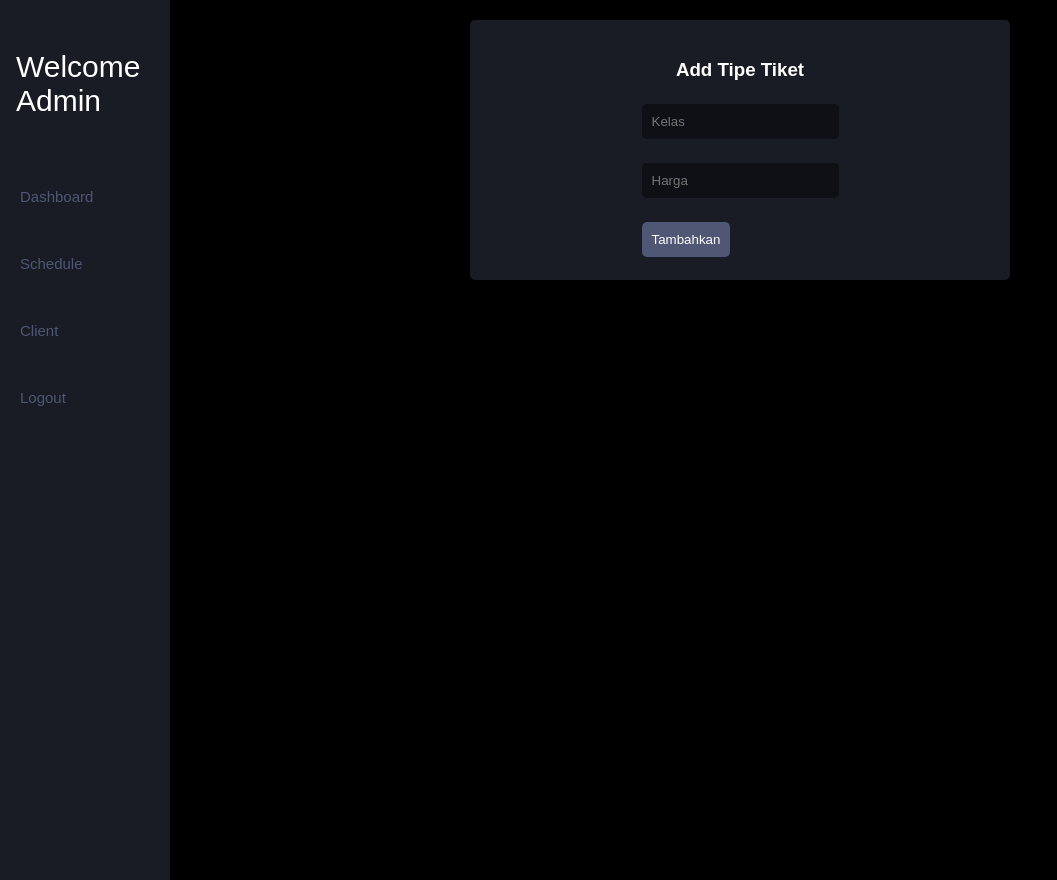
After one commit to PappaIkan/tiket_online, a PHP site: page /admin_add_type.php in a window 1280 px wide. The commit adds this page. Shown: the whole page, without its empty margins (0-1057 px from the left). Run offline with PHP 8.4, Linux system fonts and the light colour scheme.

Commit message:
add on admin

```diff
--- /dev/null
+++ b/admin_add_type.php
@@ -0,0 +1,140 @@
+<!DOCTYPE html>
+<html lang="en">
+<head>
+    <meta charset="UTF-8">
+    <meta name="viewport" content="width=device-width, initial-scale=1.0">
+    <title>Tiket Online</title>
+    <style>
+        body{
+            margin: 0;
+            padding: 0;
+            font-family:Arial, Helvetica, sans-serif;
+            background-color: black;
+
+        }
+        .sidenav{
+            height: 100%;
+            width: 170px;
+            position: fixed; /* Fixed Sidebar (stay in place on scroll) */
+            z-index: 1; /* Stay on top */
+            top: 0; /* Stay at the top */
+            left: 0;
+            background-color: #191C24;
+            overflow-x: hidden; /* Disable horizontal scroll */
+            padding-top: 20px;
+        }
+        .sidenav a{
+            margin: 30px 30px 30px 10px;
+            padding: 10px;
+            text-decoration: none;
+            border-radius: 5px;
+            font-size: 15px;
+            color:#4F5775;
+            display: block;
+            transition: 0.5s;
+        }
+        .title{
+            padding: 30px 8px 30px 16px;
+            font-size: 30px;
+            display: block;
+            color: white;
+
+
+        }
+        .sidenav a:hover{
+            color: white;
+            background-color: #0F1015;
+
+        }
+        .sidenav a.active{
+            border-radius: 5px;
+            color: white;
+            background-color: #0F1015;
+        }
+        @media screen and (max-height:450px) {
+            .sidenav {padding-top: 450px;}
+            .sidenav a {font-size: 18px;}
+        }
+
+        .main {
+            margin-left: 200px;
+            padding: 20px;
+        }
+
+        .container {
+            max-width: 500px;
+            margin: auto;
+            padding: 20px;
+            background-color: #191C24;
+            border-radius: 5px;
+        }
+        form {
+            display: flex;
+            justify-content: center;
+        }
+        input[type="text"] {
+            padding: 10px;
+            margin-bottom: 20px;
+            border: none;
+            border-radius: 5px;
+            background-color: #0F1015;
+            color: white;
+        }
+        input[type="submit"] {
+            padding: 10px;
+            border: none;
+            border-radius: 5px;
+            background-color: #4F5775;
+            color: white;
+            cursor: pointer;
+            transition: background-color 0.3s;
+        }
+        input[type="submit"]:hover {
+            background-color: #333;
+        }
+        h3 {
+            margin-bottom: 20px;
+            text-align: center;
+            color: white;
+        }
+    </style>
+</head>
+<body>
+    <div class="sidenav">
+        <div class="title">Welcome Admin</div>
+        <a href="admin.php">Dashboard</a>
+        <a href="admin_schedule.php">Schedule</a>
+        <a href="admin_client.php">Client</a>
+        <a href="logout.php">Logout</a>
+    </div>
+    <div class="main">
+        <div class="container">
+            <h3>Add Tipe Tiket</h3>
+            <form action="admin_add_type.php" method="post">
+            <table>
+                    <tr>
+                        <td><input type="text" placeholder="Kelas" name="kelas" required></td>
+                    </tr>
+                    <tr>
+                        <td><input type="text" placeholder="Harga" name="harga" required oninput="this.value = this.value.replace(/[^0-9]/g, '');"></td>
+                    </tr>
+                    <tr>
+                        <td><input type="submit" value="Tambahkan" name="submit"></td>
+                    </tr>
+                </table>
+            </form>
+        </div>
+    </div>
+
+</body>
+</html>
+
+<?php
+    require_once "connection.php";
+    if(isset($_POST['submit'])){
+        $kelas = $_POST['kelas'];
+        $harga = $_POST['harga'];
+        mysqli_query($conn,"INSERT INTO type_ticket (class,price) VALUES('$kelas','$harga')");
+        header("Location:admin_schedule.php");
+    }
+?>
--- a/history.php
+++ b/history.php
@@ -163,7 +163,7 @@ $result = $stmt->get_result();
 
 <body>
     <div class="sidenav">
-        <div class="title">Selamat Datang di Tiket Online</div>
+        <div class="title">Welcome to Tiket Online</div>
         <a href="index.php">Home</a>
         <a href="pesan.php">Pesan tiket</a>
         <a href="history.php" class="active">Riwayat Pemesanan</a>
```
Also changed, not shown: admin.php (+10 -7 lines), admin_add.php (deleted, +0 -33 lines), admin_add_schedule.php (added, +145 -0 lines), admin_schedule.php (+24 -9 lines).
